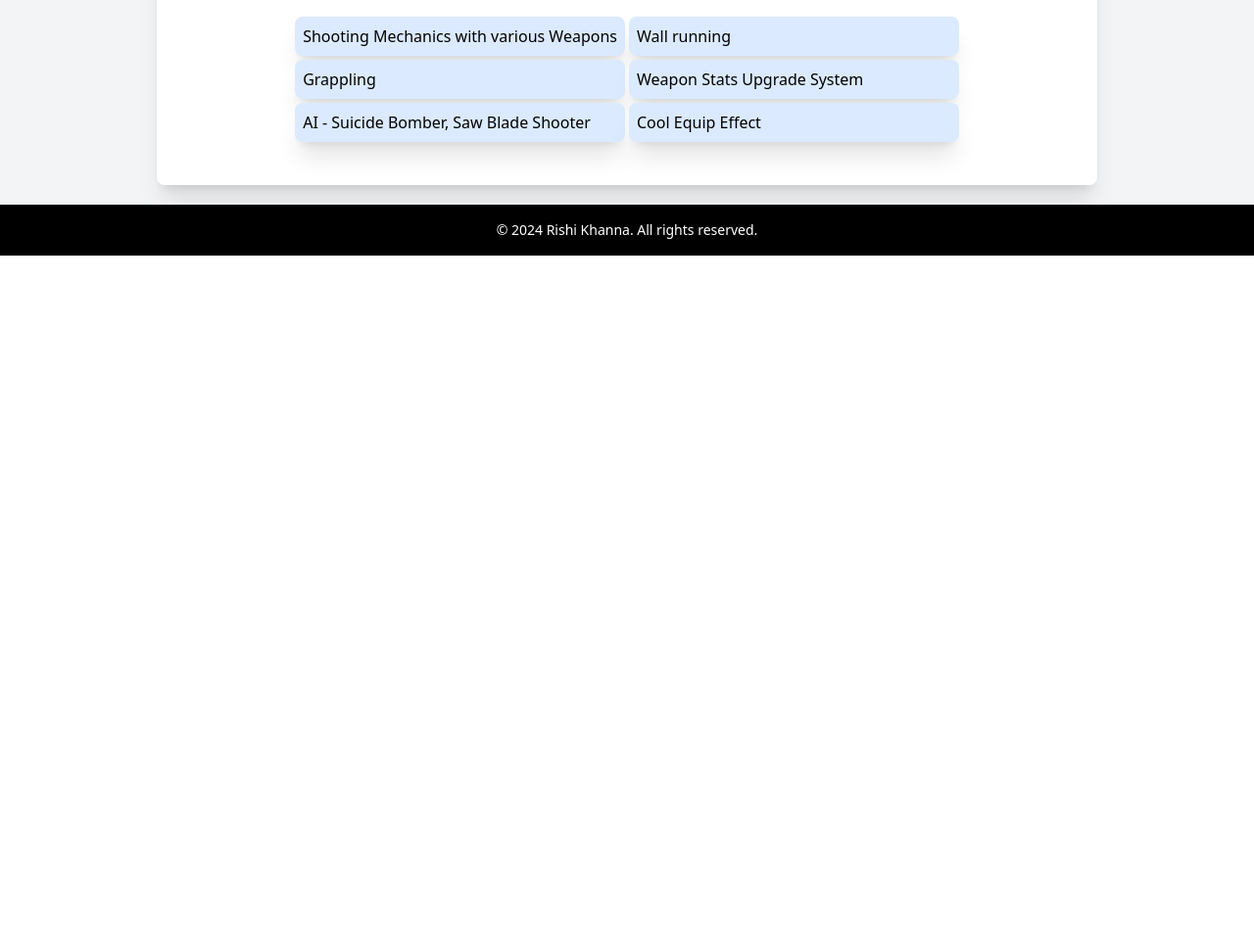
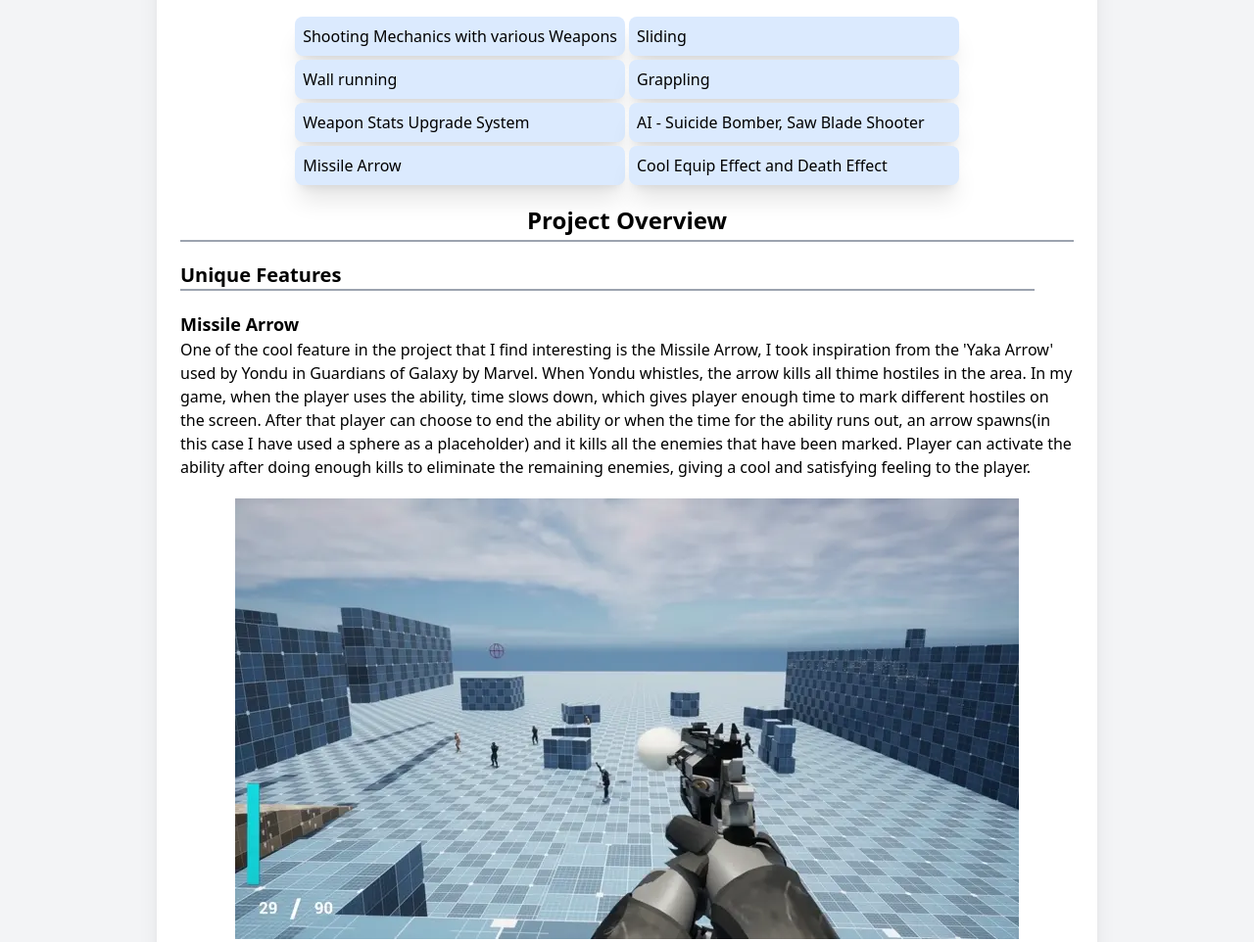
Before and after one commit to DarkParasite/PortfolioWebsite, a website: page public/pages/portfolio/fps_shooter_parkour.html in a window 1280 px wide. Shown: the part 828-1790 px from the top of the page at 98% size. Before the commit the page ends 1089 px from the top, so only its background shows below. Drawn offline with Linux system fonts and the light colour scheme.

Commit message:
Missile Arrow

```diff
--- a/public/pages/portfolio/fps_shooter_parkour.html
+++ b/public/pages/portfolio/fps_shooter_parkour.html
@@ -116,6 +116,10 @@
         </div>
 
         <div class="bg-blue-100 p-2 rounded-lg shadow-xl">
+          <p>Sliding</p>
+        </div>
+
+        <div class="bg-blue-100 p-2 rounded-lg shadow-xl">
           <p>Wall running</p>
         </div>
 
@@ -132,11 +136,37 @@
         </div>
 
         <div class="bg-blue-100 p-2 rounded-lg shadow-xl">
-          <p>Cool Equip Effect</p>
+          <p>Missile Arrow</p>
+        </div>
+
+        <div class="bg-blue-100 p-2 rounded-lg shadow-xl">
+          <p>Cool Equip Effect and Death Effect</p>
         </div>
 
       </div>
     </div>
+
+    <!-- Project Overview Title -->
+    <h1 class="text-2xl text-center font-bold mb-1">Project Overview</h1>
+    <hr class="border-y border-gray-400 mb-2">
+
+    <!-- General Overview -->
+    <h3 class="font-semibold text-xl mt-5 ">Unique Features</h3>
+    <hr class="border-y border-gray-400 mb-2 mr-10">
+
+    <h3 class="font-bold text-lg mt-5">Missile Arrow</h3>
+    <p>
+      One of the cool feature in the project that I find interesting is the <span>Missile Arrow</span>, I took inspiration from the 'Yaka Arrow' used by Yondu in
+      <span>Guardians of Galaxy</span> by Marvel. When Yondu whistles, the arrow kills all thime hostiles in the area. In my game, when the player uses the ability,
+      time slows down, which gives player enough time to mark different hostiles on the screen. After that player can choose to end the ability or when the time for the
+      ability runs out, an arrow spawns(in this case I have used a sphere as a placeholder) and it kills all the enemies that have been marked. Player can activate the ability
+      after doing enough kills to eliminate the remaining enemies, giving a cool and satisfying feeling to the player.
+    </p>
+
+    <div class="flex flex-col mt-5 w-full items-center">
+      <img class="max-w-max" src="/assets/images/portfolio/fps_shooter_parkour/missile_arrow.webp" alt="">
+    </div>
+
   </div>
 </div>
 
```
Also changed, not shown: .github/workflows/deploy.yml, public/assets/images/portfolio/fps_shooter_parkour/missile_arrow.webp (added), public/src/css/output.css.
